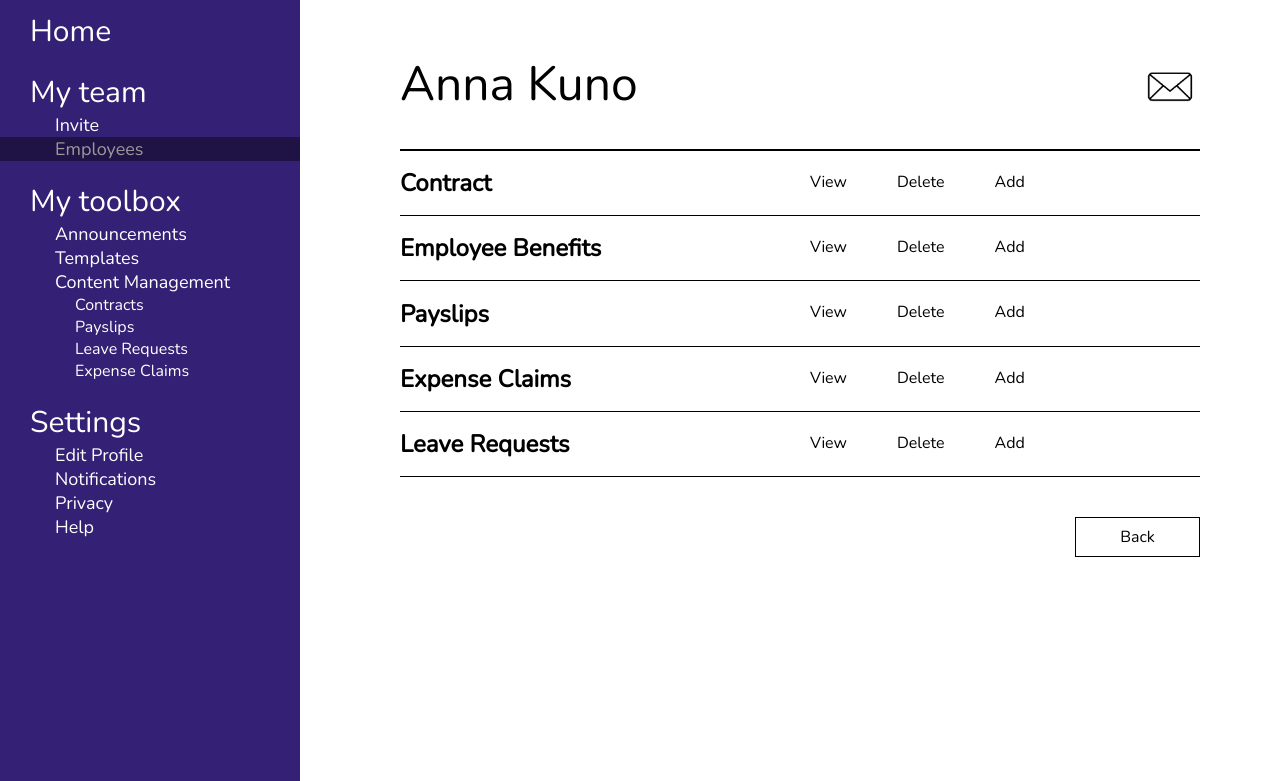
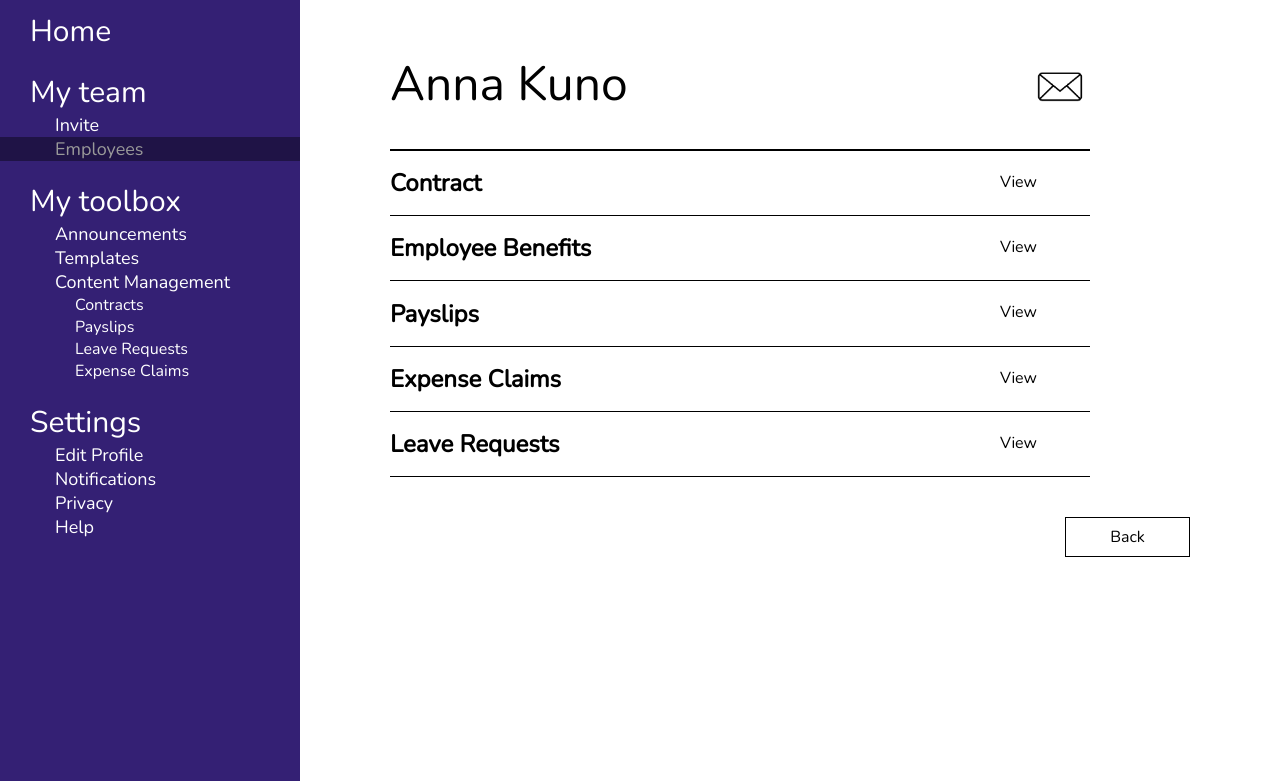
Before and after one commit to annakuno/Vitae, a plain HTML site: page indiv-emp.html in a window 1280 px wide. Shown: the part 99-880 px from the top of the page. Drawn offline with nearby package versions, Linux system fonts and the light colour scheme.

Commit message:
Deleted "delete" and "add" buttons on employee admin

```diff
--- a/indiv-emp.css
+++ b/indiv-emp.css
@@ -166,7 +166,8 @@ a:hover{
 
 .indiv-emp{
   width: 800px;
-  margin-left: 100px;
+  margin-left: auto;
+  margin-right: auto;
   margin-top: 40px;
   /*display: flex;*/
 }
@@ -174,6 +175,7 @@ a:hover{
 .emp-name{
   display: flex;
   border-bottom: 2px solid black;
+  width: 700px;
 }
 
 .emp-name img{
@@ -209,6 +211,7 @@ a:hover{
 .emp-doc{
   display: flex;
   border-bottom: 1px solid black;
+  width: 700px;
 }
 
 .emp-doc p{
@@ -218,7 +221,7 @@ a:hover{
 
 .view{
   cursor: pointer;
-  margin-left: 100px;
+  margin-left: 300px;
 }
 
 button{
--- a/indiv-emp.html
+++ b/indiv-emp.html
@@ -66,14 +66,14 @@
        <div class="emp-doc">
          <h1 class="doc-title">Contract</h1>
          <p class="view">View</p>
-         <p>Delete</p>
-         <p>Add</p>
+         <!-- <p>Delete</p>
+         <p>Add</p> -->
        </div>
        <div class="emp-doc">
          <h1 class="doc-title" id="ben">Employee Benefits</h1>
          <p class="view" id="edit1" onclick="showDiv1()">View</p>
-         <p>Delete</p>
-         <p>Add</p>
+         <!-- <p>Delete</p>
+         <p>Add</p> -->
        </div>
        <div class="editable-menu" id="editableMenu1">
          <div class="editable-item">
@@ -100,20 +100,20 @@
        <div class="emp-doc">
          <h1 class="doc-title">Payslips</h1>
          <p class="view">View</p>
-         <p>Delete</p>
-         <p>Add</p>
+         <!-- <p>Delete</p>
+         <p>Add</p> -->
        </div>
        <div class="emp-doc">
          <h1 class="doc-title">Expense Claims</h1>
          <p class="view">View</p>
-         <p>Delete</p>
-         <p>Add</p>
+         <!-- <p>Delete</p>
+         <p>Add</p> -->
        </div>
        <div class="emp-doc">
          <h1 class="doc-title">Leave Requests</h1>
          <p class="view">View</p>
-         <p>Delete</p>
-         <p>Add</p>
+         <!-- <p>Delete</p>
+         <p>Add</p> -->
        </div>
        <div class="back-btn">
          <a href="employees.html"><button type="button">Back</button></a>
```
